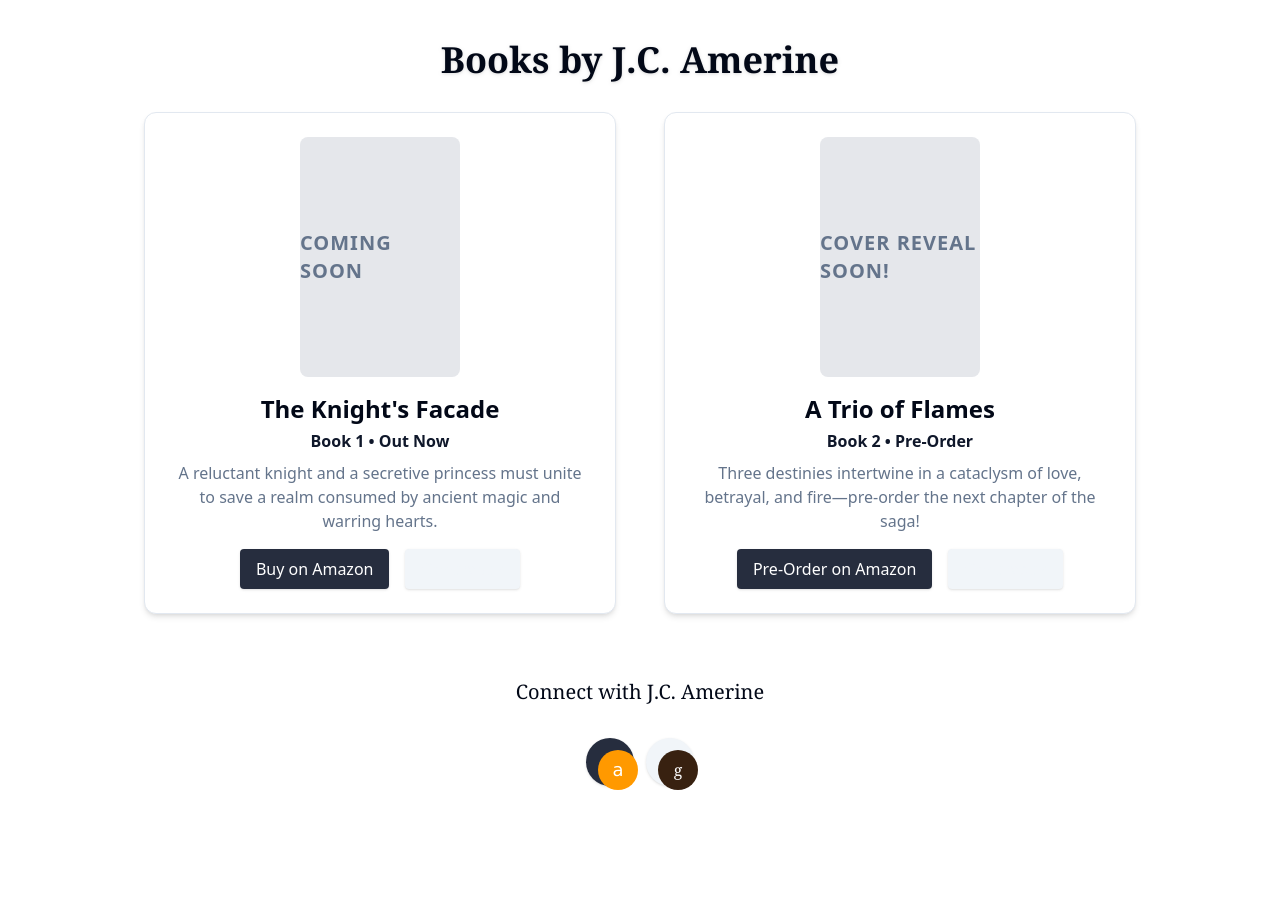
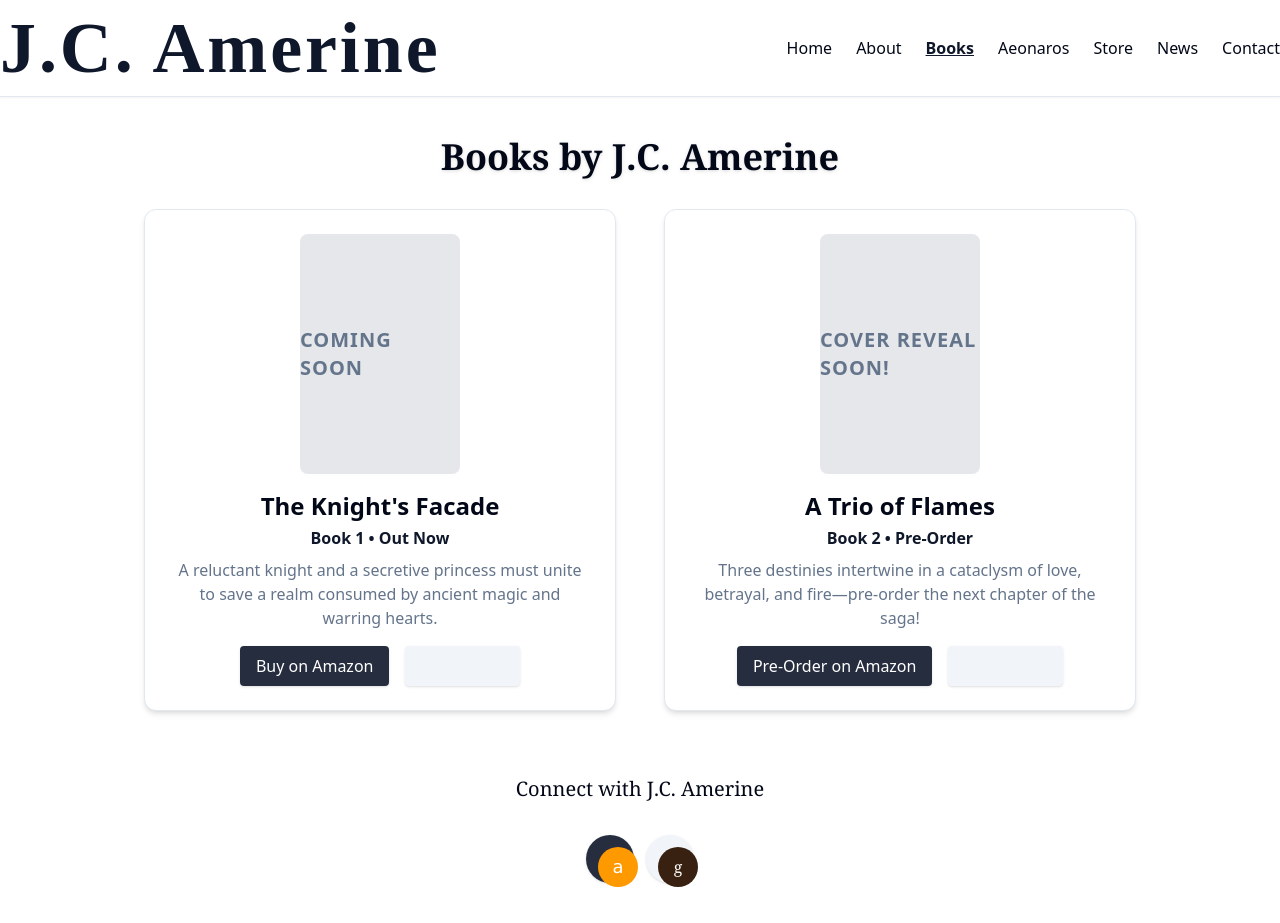
Before and after one commit to jcamerine/page-builder-ai-oracle, a React (Vite) app: page /books in a window 1280 px wide. Before the commit the page ends 826 px from the top, so only its background shows below. Built offline with nearby package versions, Linux system fonts and the light colour scheme.

Commit message:
Refactor: Add author name and subheadings to pages
Adds the author's name and relevant subheadings to the top of each page for improved navigation.

```diff
--- /dev/null
+++ b/src/components/SiteHeader.tsx
@@ -0,0 +1,48 @@
+
+import { Link, useLocation } from "react-router-dom";
+
+const NAV_LINKS = [
+  { label: "Home", path: "/" },
+  { label: "About", path: "/about" },
+  { label: "Books", path: "/books" },
+  { label: "Aeonaros", path: "/aeonaros" },
+  { label: "Store", path: "/store" },
+  { label: "News", path: "/news" },
+  { label: "Contact", path: "/contact" },
+];
+
+const SiteHeader = () => {
+  const location = useLocation();
+  return (
+    <header className="sticky top-0 z-30 bg-background/95 border-b border-border backdrop-blur-md shadow-sm">
+      <div className="container mx-auto flex flex-wrap items-center justify-between py-3 px-4 md:px-0">
+        <Link
+          to="/"
+          className="font-radley font-bold text-5xl md:text-7xl tracking-tight text-primary"
+          style={{ letterSpacing: "0.04em" }}
+        >
+          J.C. Amerine
+        </Link>
+        <nav aria-label="Site">
+          <ul className="flex flex-wrap gap-4 md:gap-6 font-medium">
+            {NAV_LINKS.map((nav) => (
+              <li key={nav.path}>
+                <Link
+                  to={nav.path}
+                  className={`hover:text-primary hover:underline transition-colors ${
+                    location.pathname === nav.path ? "text-primary font-semibold underline" : ""
+                  }`}
+                  aria-current={location.pathname === nav.path ? "page" : undefined}
+                >
+                  {nav.label}
+                </Link>
+              </li>
+            ))}
+          </ul>
+        </nav>
+      </div>
+    </header>
+  );
+};
+
+export default SiteHeader;
--- a/src/pages/About.tsx
+++ b/src/pages/About.tsx
@@ -1,6 +1,10 @@
+
+import SiteHeader from "@/components/SiteHeader";
 
 const About = () => (
-  <main className="min-h-screen bg-background flex flex-col items-center justify-center py-10">
+  <main className="min-h-screen bg-background flex flex-col">
+    <SiteHeader />
+    <div className="flex flex-col items-center justify-center flex-1 py-10">
       <section className="max-w-2xl w-full mx-auto animate-fade-in px-6">
         <h1 className="text-4xl font-serif font-bold mb-6 text-center">About J.C. Amerine</h1>
         <div className="text-lg text-muted-foreground mb-4 text-center">
@@ -17,6 +21,7 @@ const About = () => (
           </p>
         </div>
       </section>
+    </div>
   </main>
 );
 
--- a/src/pages/Aeonaros.tsx
+++ b/src/pages/Aeonaros.tsx
@@ -1,17 +1,22 @@
+
+import SiteHeader from "@/components/SiteHeader";
 
 const Aeonaros = () => (
-  <main className="min-h-screen flex flex-col items-center justify-center py-10 bg-background">
+  <main className="min-h-screen flex flex-col bg-background">
+    <SiteHeader />
+    <div className="flex flex-col items-center flex-1 py-10">
       <section className="max-w-3xl w-full mx-auto animate-fade-in px-6">
         <h1 className="text-4xl font-serif font-bold mb-6 text-center">Aeonaros Saga</h1>
         <div className="bg-secondary p-6 rounded-xl shadow-inner text-base md:text-lg text-secondary-foreground text-center">
           <p>
-          Venture into the mythical lands of Aeonaros—a world of warring kingdoms, ancient magic, and forbidden loves. Discover lore, maps, exclusive artwork, and behind-the-scenes peeks at the saga's creation.
+            Venture into the mythical lands of Aeonaros—a world of warring kingdoms, ancient magic, and forbidden loves. Discover lore, maps, exclusive artwork, and behind-the-scenes peeks at the saga&apos;s creation.
           </p>
           <p className="mt-3 font-medium text-accent-foreground">
             Preview world lore, character art, and more will be coming to this page soon!
           </p>
         </div>
       </section>
+    </div>
   </main>
 );
 
--- a/src/pages/Books.tsx
+++ b/src/pages/Books.tsx
@@ -1,8 +1,10 @@
-
+import SiteHeader from "@/components/SiteHeader";
 import SocialIcons from "@/components/SocialIcons";
 
 const Books = () => (
-  <main className="min-h-screen bg-background flex flex-col items-center py-10">
+  <main className="min-h-screen bg-background flex flex-col">
+    <SiteHeader />
+    <div className="flex flex-col items-center flex-1 py-10">
       <h1 className="text-4xl font-serif font-bold mb-8 text-center drop-shadow">Books by J.C. Amerine</h1>
       <section className="grid grid-cols-1 md:grid-cols-2 gap-12 max-w-5xl w-full px-4 animate-fade-in">
         {/* Book 1 */}
@@ -68,6 +70,8 @@ const Books = () => (
         <h2 className="text-xl font-serif mb-2">Connect with J.C. Amerine</h2>
         <SocialIcons large />
       </div>
+    </div>
   </main>
 );
+
 export default Books;
--- a/src/pages/Contact.tsx
+++ b/src/pages/Contact.tsx
@@ -1,6 +1,10 @@
+
+import SiteHeader from "@/components/SiteHeader";
 
 const Contact = () => (
-  <main className="min-h-screen flex flex-col items-center justify-center py-10 bg-background">
+  <main className="min-h-screen flex flex-col bg-background">
+    <SiteHeader />
+    <div className="flex flex-col items-center flex-1 py-10">
       <section className="max-w-xl w-full mx-auto animate-fade-in px-6">
         <h1 className="text-4xl font-serif font-bold mb-6 text-center">Contact J.C. Amerine</h1>
         <div className="bg-secondary p-6 rounded-xl shadow-inner text-base md:text-lg text-secondary-foreground text-center">
@@ -20,6 +24,7 @@ const Contact = () => (
           </div>
         </div>
       </section>
+    </div>
   </main>
 );
 
--- a/src/pages/Home.tsx
+++ b/src/pages/Home.tsx
@@ -1,4 +1,5 @@
 import { Link } from "react-router-dom";
+import SiteHeader from "@/components/SiteHeader";
 
 // List of nav routes; remains the same as before
 const NAV_LINKS = [
@@ -45,30 +46,7 @@ const Banner = ({
 const Home = () => {
   return (
     <main className="min-h-screen bg-background text-foreground font-sans flex flex-col">
-      {/* Author name/Heading at the very top */}
-      <nav className="sticky top-0 z-30 bg-background/90 border-b border-border backdrop-blur-md shadow-sm">
-        <div className="container mx-auto flex flex-wrap items-center justify-between py-3">
-          <span
-            className="font-radley font-bold text-5xl md:text-7xl tracking-tight text-primary"
-            style={{ letterSpacing: "0.04em" }}
-          >
-            J.C. Amerine
-          </span>
-          <ul className="flex space-x-6 font-medium">
-            {NAV_LINKS.map((nav) => (
-              <li key={nav.path}>
-                <Link
-                  to={nav.path}
-                  className="hover:text-primary hover:underline"
-                >
-                  {nav.label}
-                </Link>
-              </li>
-            ))}
-          </ul>
-        </div>
-      </nav>
-
+      <SiteHeader />
       {/* Animated banners directly below the heading */}
       <div className="w-full flex flex-col gap-8 my-8">
         {/* First Banner: Welcome */}
--- a/src/pages/News.tsx
+++ b/src/pages/News.tsx
@@ -1,6 +1,10 @@
+
+import SiteHeader from "@/components/SiteHeader";
 
 const News = () => (
-  <main className="min-h-screen flex flex-col items-center justify-center py-10 bg-background">
+  <main className="min-h-screen flex flex-col bg-background">
+    <SiteHeader />
+    <div className="flex flex-col items-center flex-1 py-10">
       <section className="max-w-2xl w-full mx-auto animate-fade-in px-6">
         <h1 className="text-4xl font-serif font-bold mb-6 text-center">Latest News</h1>
         <div className="bg-secondary p-6 rounded-xl shadow-inner text-base md:text-lg text-secondary-foreground text-center">
@@ -12,6 +16,7 @@ const News = () => (
           </p>
         </div>
       </section>
+    </div>
   </main>
 );
 
--- a/src/pages/Store.tsx
+++ b/src/pages/Store.tsx
@@ -1,4 +1,4 @@
-
+import SiteHeader from "@/components/SiteHeader";
 import { Card, CardHeader, CardTitle, CardContent, CardFooter } from "@/components/ui/card";
 import { Button } from "@/components/ui/button";
 
@@ -24,7 +24,9 @@ const products = [
 ];
 
 const Store = () => (
-  <main className="min-h-screen bg-background text-foreground py-10 px-4 flex flex-col items-center">
+  <main className="min-h-screen bg-background text-foreground flex flex-col">
+    <SiteHeader />
+    <div className="flex flex-col items-center flex-1 py-10 px-4">
       <h1 className="text-4xl font-serif font-bold mb-8 drop-shadow text-center">Store</h1>
       <p className="text-muted-foreground text-xl font-medium mb-10 text-center max-w-2xl">Add bookish treasures, signed copies, and saga-inspired gifts to your collection. New merch drops soon!</p>
       <div className="grid gap-10 grid-cols-1 md:grid-cols-2 lg:grid-cols-3 w-full max-w-6xl animate-fade-in">
@@ -58,6 +60,7 @@ const Store = () => (
       <div className="mt-16 text-center text-muted-foreground">
         <p>Want to see exclusive, limited-edition Aeonaros collectibles? More coming soon...</p>
       </div>
+    </div>
   </main>
 );
 
```
Lines whose indentation alone changed are shown as unchanged.
